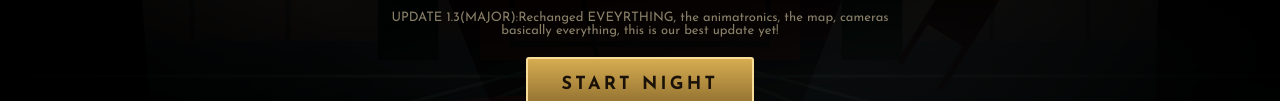
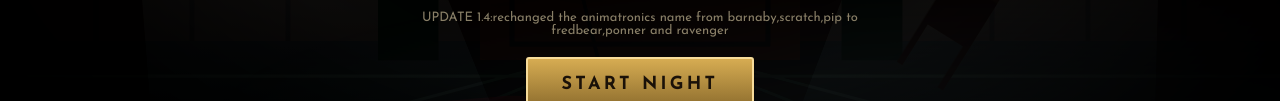
Before and after one commit to Manisle/FiveNightsAtthehotel.github.io, a plain HTML site: page index.html in a window 1280 px wide. Shown: the part 503-604 px from the top of the page. Drawn offline with nearby package versions, Linux system fonts and the light colour scheme.

Commit message:
Update note for version 1.4 with animatronics name change

```diff
--- a/index.html
+++ b/index.html
@@ -274,7 +274,7 @@ button:disabled{opacity:.3;cursor:not-allowed}
     watch cams, close doors and remember...
     the ANIMATRONICS GET QUIRKY AT NIGHT
   </p>
-  <div class="note">UPDATE 1.3(MAJOR):Rechanged EVEYRTHING, the animatronics, the map, cameras basically everything, this is our best update yet!</div>
+  <div class="note">UPDATE 1.4:rechanged the animatronics name from barnaby,scratch,pip to fredbear,ponner and ravenger</div>
   <button onclick="startGame()">START NIGHT</button>
 </div>
 </div>
```
